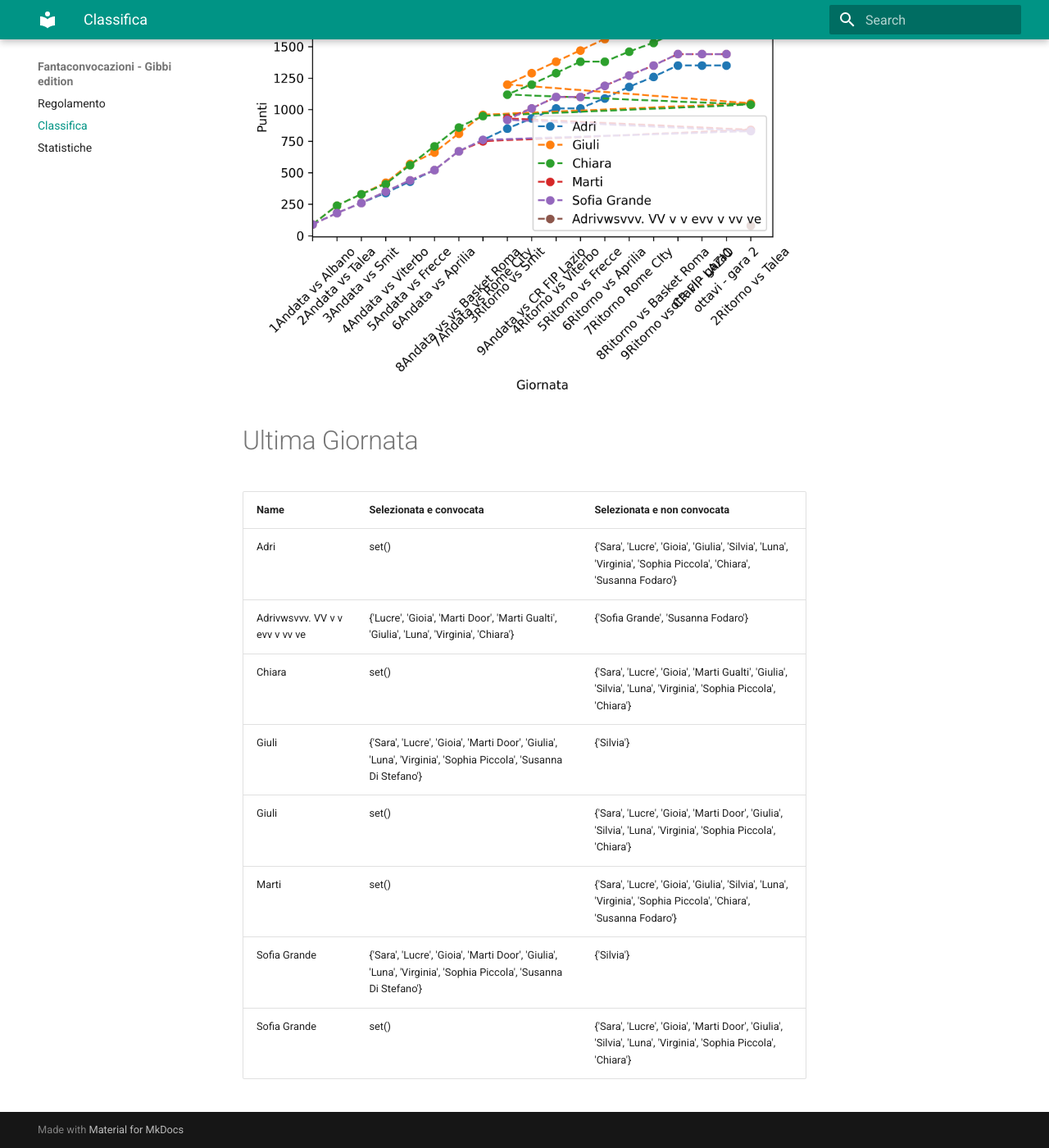
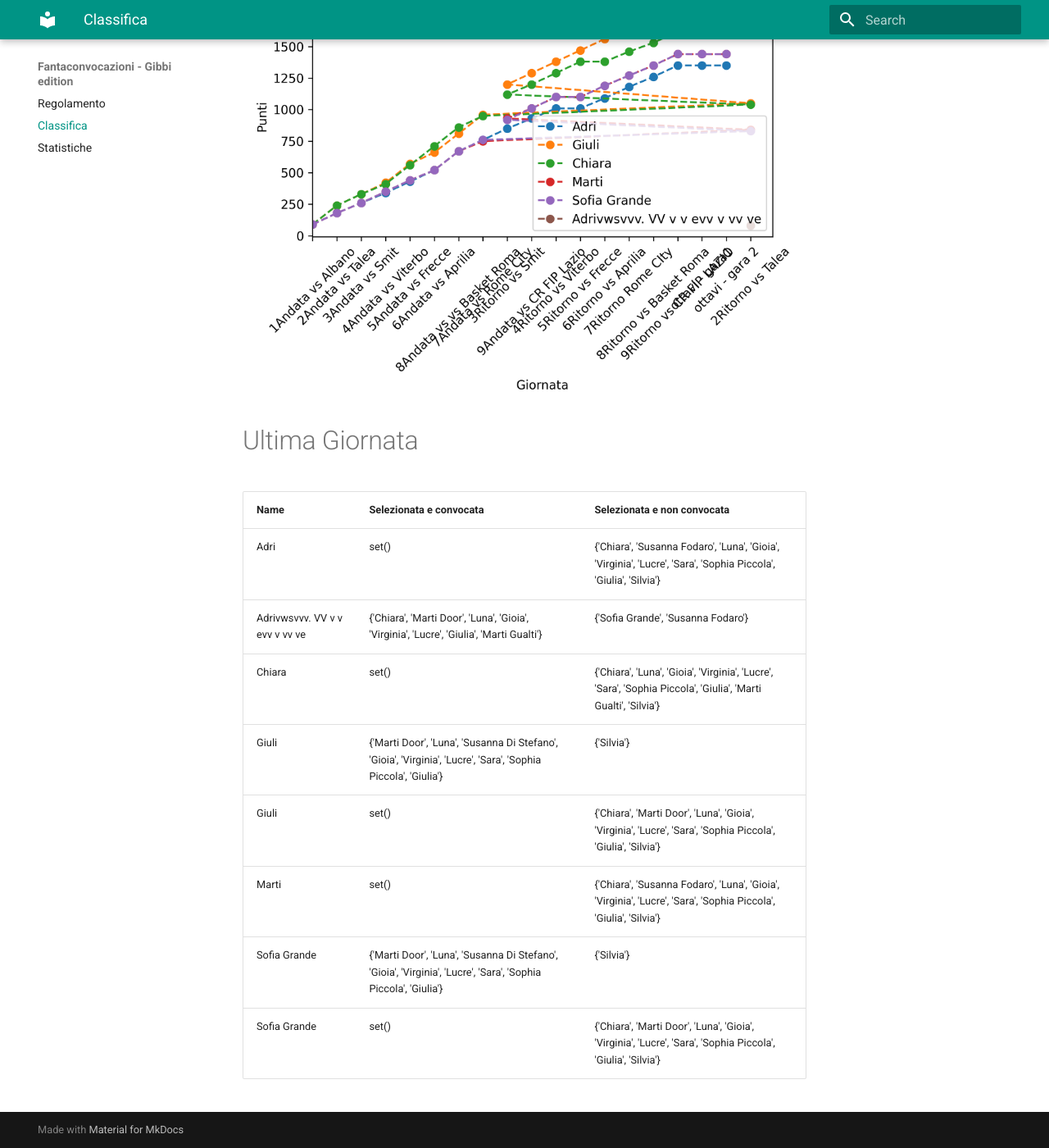
Before and after one commit to martinig94/fantagibbi, an MkDocs documentation site: the page built from docs/Classifica.md, in a window 1280 px wide and 1400 px high, scrolled down 676 px. Shown: the whole window at 82% size. Built offline with MkDocs 1.6.1 and Material for MkDocs 9.7.7, drawn with Linux system fonts in a browser that asks for light colours.

Commit message:
Auto-update from main.py

```diff
--- a/docs/Classifica.md
+++ b/docs/Classifica.md
@@ -19,12 +19,12 @@
 <!-- START_TABLE CORRECT -->
 | Name                           | Selezionata e convocata                                                                                        | Selezionata e non convocata                                                                                      |
 |:-------------------------------|:---------------------------------------------------------------------------------------------------------------|:-----------------------------------------------------------------------------------------------------------------|
-| Adri                           | set()                                                                                                          | {'Sara', 'Lucre', 'Gioia', 'Giulia', 'Silvia', 'Luna', 'Virginia', 'Sophia Piccola', 'Chiara', 'Susanna Fodaro'} |
-| Adrivwsvvv. VV v v evv v vv ve | {'Lucre', 'Gioia', 'Marti Door', 'Marti Gualti', 'Giulia', 'Luna', 'Virginia', 'Chiara'}                       | {'Sofia Grande', 'Susanna Fodaro'}                                                                               |
-| Chiara                         | set()                                                                                                          | {'Sara', 'Lucre', 'Gioia', 'Marti Gualti', 'Giulia', 'Silvia', 'Luna', 'Virginia', 'Sophia Piccola', 'Chiara'}   |
-| Giuli                          | {'Sara', 'Lucre', 'Gioia', 'Marti Door', 'Giulia', 'Luna', 'Virginia', 'Sophia Piccola', 'Susanna Di Stefano'} | {'Silvia'}                                                                                                       |
-| Giuli                          | set()                                                                                                          | {'Sara', 'Lucre', 'Gioia', 'Marti Door', 'Giulia', 'Silvia', 'Luna', 'Virginia', 'Sophia Piccola', 'Chiara'}     |
-| Marti                          | set()                                                                                                          | {'Sara', 'Lucre', 'Gioia', 'Giulia', 'Silvia', 'Luna', 'Virginia', 'Sophia Piccola', 'Chiara', 'Susanna Fodaro'} |
-| Sofia Grande                   | {'Sara', 'Lucre', 'Gioia', 'Marti Door', 'Giulia', 'Luna', 'Virginia', 'Sophia Piccola', 'Susanna Di Stefano'} | {'Silvia'}                                                                                                       |
-| Sofia Grande                   | set()                                                                                                          | {'Sara', 'Lucre', 'Gioia', 'Marti Door', 'Giulia', 'Silvia', 'Luna', 'Virginia', 'Sophia Piccola', 'Chiara'}     |
+| Adri                           | set()                                                                                                          | {'Chiara', 'Susanna Fodaro', 'Luna', 'Gioia', 'Virginia', 'Lucre', 'Sara', 'Sophia Piccola', 'Giulia', 'Silvia'} |
+| Adrivwsvvv. VV v v evv v vv ve | {'Chiara', 'Marti Door', 'Luna', 'Gioia', 'Virginia', 'Lucre', 'Giulia', 'Marti Gualti'}                       | {'Sofia Grande', 'Susanna Fodaro'}                                                                               |
+| Chiara                         | set()                                                                                                          | {'Chiara', 'Luna', 'Gioia', 'Virginia', 'Lucre', 'Sara', 'Sophia Piccola', 'Giulia', 'Marti Gualti', 'Silvia'}   |
+| Giuli                          | {'Marti Door', 'Luna', 'Susanna Di Stefano', 'Gioia', 'Virginia', 'Lucre', 'Sara', 'Sophia Piccola', 'Giulia'} | {'Silvia'}                                                                                                       |
+| Giuli                          | set()                                                                                                          | {'Chiara', 'Marti Door', 'Luna', 'Gioia', 'Virginia', 'Lucre', 'Sara', 'Sophia Piccola', 'Giulia', 'Silvia'}     |
+| Marti                          | set()                                                                                                          | {'Chiara', 'Susanna Fodaro', 'Luna', 'Gioia', 'Virginia', 'Lucre', 'Sara', 'Sophia Piccola', 'Giulia', 'Silvia'} |
+| Sofia Grande                   | {'Marti Door', 'Luna', 'Susanna Di Stefano', 'Gioia', 'Virginia', 'Lucre', 'Sara', 'Sophia Piccola', 'Giulia'} | {'Silvia'}                                                                                                       |
+| Sofia Grande                   | set()                                                                                                          | {'Chiara', 'Marti Door', 'Luna', 'Gioia', 'Virginia', 'Lucre', 'Sara', 'Sophia Piccola', 'Giulia', 'Silvia'}     |
 <!-- END_TABLE CORRECT -->
```
